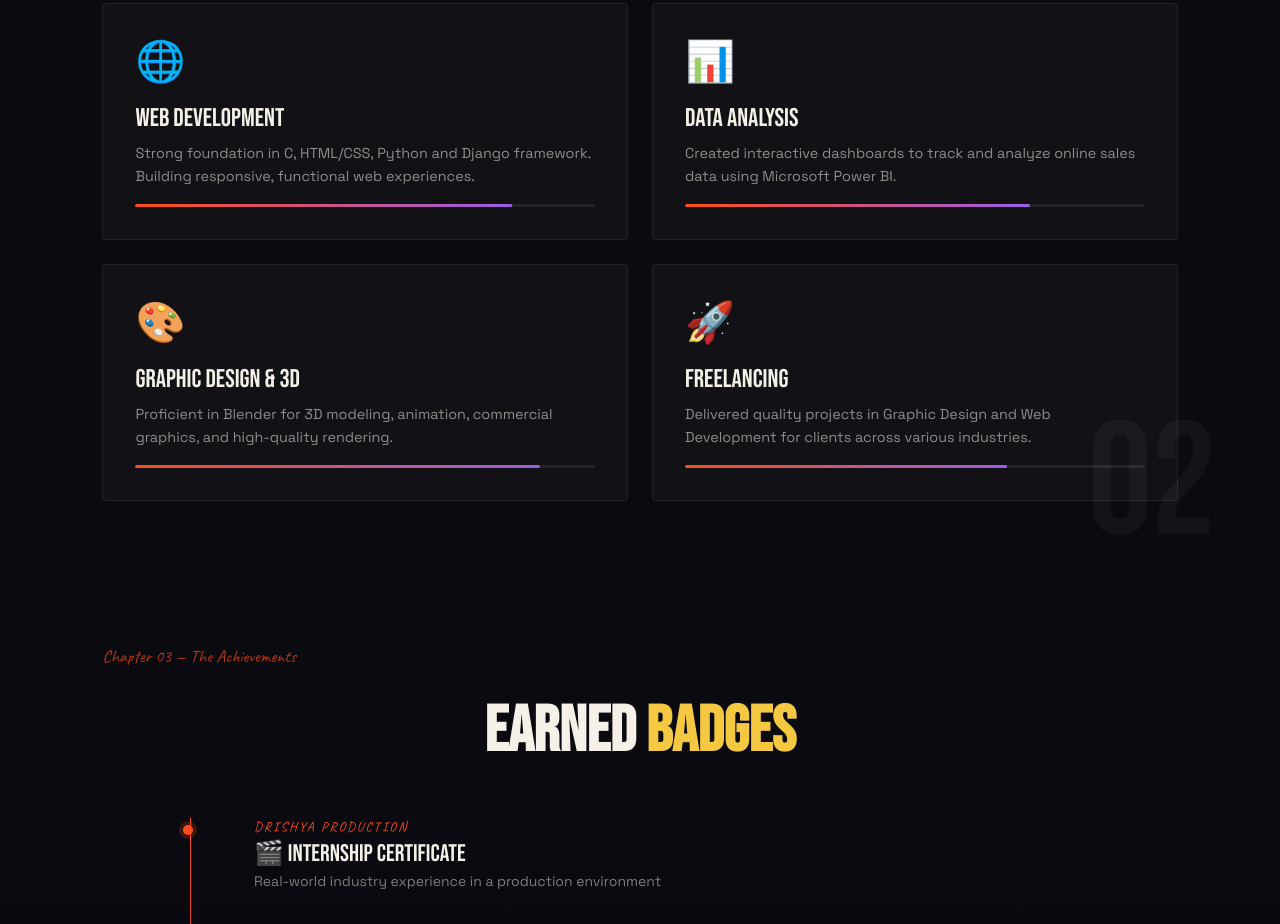
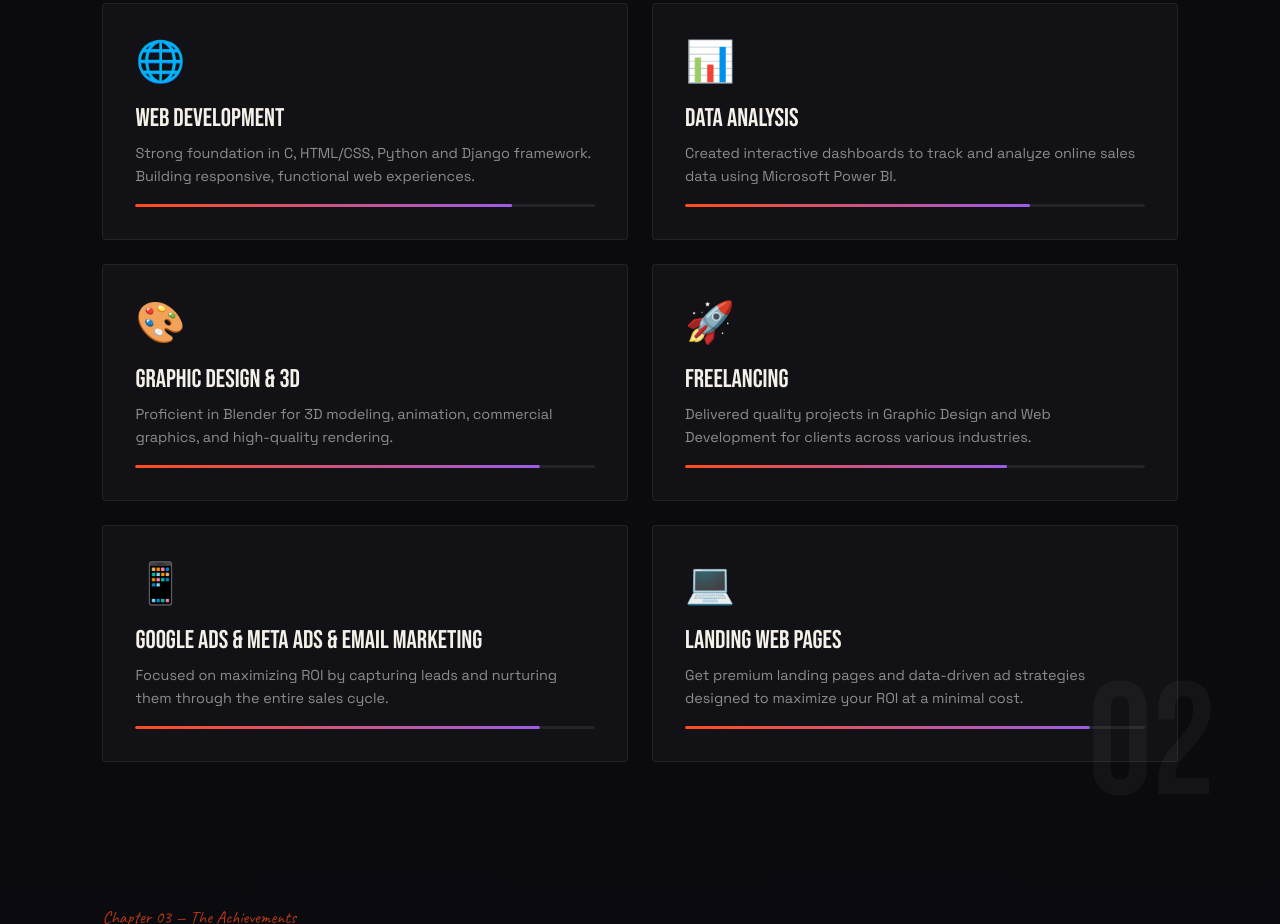
Before and after one commit to Bhaveshpandole/Bhavesh-Pandole-Portfolio-2026, a plain HTML site: page index.html in a window 1280 px wide. Shown: the part 1876-2800 px from the top of the page. Drawn offline with Linux system fonts and the light colour scheme.

Commit message:
Add skill cards for Google Ads and Landing Pages

```diff
--- a/index.html
+++ b/index.html
@@ -853,6 +853,26 @@
           <div class="skill-bar-bg"><div class="skill-bar" data-width="0.7"></div></div>
         </div>
       </div>
+
+
+      <div class="skill-card reveal" style="transition-delay:0.2s">
+        <span class="skill-icon">📱</span>
+        <div class="skill-name">Google Ads & Meta Ads & Email Marketing</div>
+        <div class="skill-desc">Focused on maximizing ROI by capturing leads and nurturing them through the entire sales cycle.</div>
+        <div class="skill-bar-wrap">
+          <div class="skill-bar-bg"><div class="skill-bar" data-width="0.88"></div></div>
+        </div>
+      </div>
+      <div class="skill-card reveal" style="transition-delay:0.2s">
+        <span class="skill-icon">💻</span>
+        <div class="skill-name">Landing Web Pages</div>
+        <div class="skill-desc">Get premium landing pages and data-driven ad strategies designed to maximize your ROI at a minimal cost.</div>
+        <div class="skill-bar-wrap">
+          <div class="skill-bar-bg"><div class="skill-bar" data-width="0.88"></div></div>
+        </div>
+      </div>
+
+
     </div>
   </div>
 </section>
```
